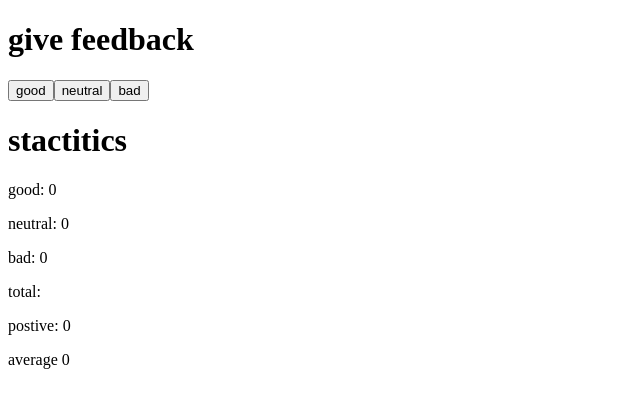
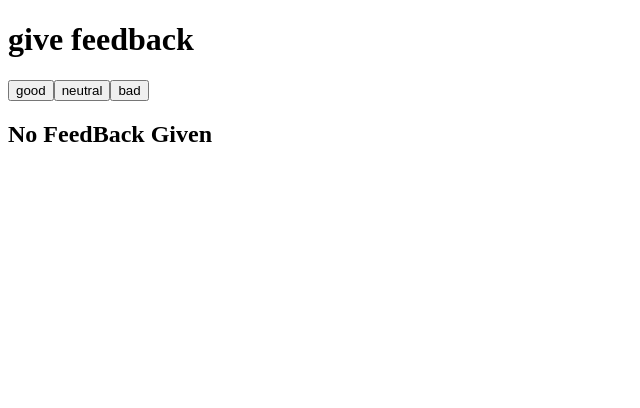
Before and after one commit to JoeTerol/FullStack, a React (Vite) app in the folder part1/unicafe/: page / in a window 1280 px wide. Shown: the top 408 px of the page, without its empty margins (0-640 px from the left). Built offline with nearby package versions, Linux system fonts and the light colour scheme.

Commit message:
feat: exercices 1.9 finished

```diff
--- a/part1/unicafe/src/App.jsx
+++ b/part1/unicafe/src/App.jsx
@@ -1,17 +1,34 @@
 import { useState } from "react";
-
+const Button = (props) => {
+  return(
+    <button onClick={props.onClick}>{props.text}</button>
+  )
+};
+const StaticLine = (props) => {
+  return(
+    <p>{props.text}: {props.value}</p>
+  )
+}
 const Statics = (props) => {
+  const { good, neutral, bad, total, positive, average } = props
+    if(good == 0 && neutral == 0 && bad == 0 && positive == 0 && average == 0 ) {
+      return (
+        <h2>No FeedBack Given</h2>
+      )
+      }
   return (
     <>
       <h1>stactitics</h1>
-      <p>good: {props.good}</p>
-      <p>neutral: {props.neutral}</p>
-      <p>bad: {props.bad}</p>
-      <p>total: {props.total}</p>
-      <p>postive: {props.positive}</p>
-      <p>average {props.average}</p>
+       <StaticLine text={"Good: "} value={good} />
+       <StaticLine text={"Neutral: "} value={neutral} />
+       <StaticLine text={"Bad: "} value={bad} />
+       <StaticLine text={"Total: "} value={total} />
+       <StaticLine text={"Positive: "} value={positive} />
+       <StaticLine text={"Average: "} value={average} />
+
     </>
   );
+
 };
 
 const App = () => {
@@ -24,14 +41,19 @@ const App = () => {
 
   const calculateStatistics = () => {
     const updatedTotal = good + neutral + bad;
-    setTotal(updatedTotal);
 
-    const updatedAverage = (good - bad) / updatedTotal;
-    setAverage(updatedAverage);
+    if (updatedTotal > 0) {
+      const updatedAverage = (good - bad) / updatedTotal;
+      const updatedPositive = (good * 100) / updatedTotal;
 
-    const updatedPositive = (good * 100) / total;
-    setPositive(updatedPositive);
-  };
+
+      setAverage(updatedAverage);
+      setPositive(updatedPositive);
+    }else{
+      setAverage(0);
+      setPositive(0);
+    }
+    }
 
   const handleGood = () => {
     const updatedGood = good + 1;
@@ -55,9 +77,9 @@ const App = () => {
     <>
       <div>
         <h1>give feedback</h1>
-        <button onClick={handleGood}>good</button>
-        <button onClick={handleNeutral}>neutral</button>
-        <button onClick={handleBad}>bad</button>
+        <Button text="good" onClick={handleGood} />
+        <Button text="neutral" onClick={handleNeutral} />
+        <Button text="bad" onClick={handleBad} />
       </div>
       <Statics
         good={good}
@@ -65,6 +87,7 @@ const App = () => {
         bad={bad}
         neutral={neutral}
         average={average}
+        total={total}
       />
     </>
   );
```
